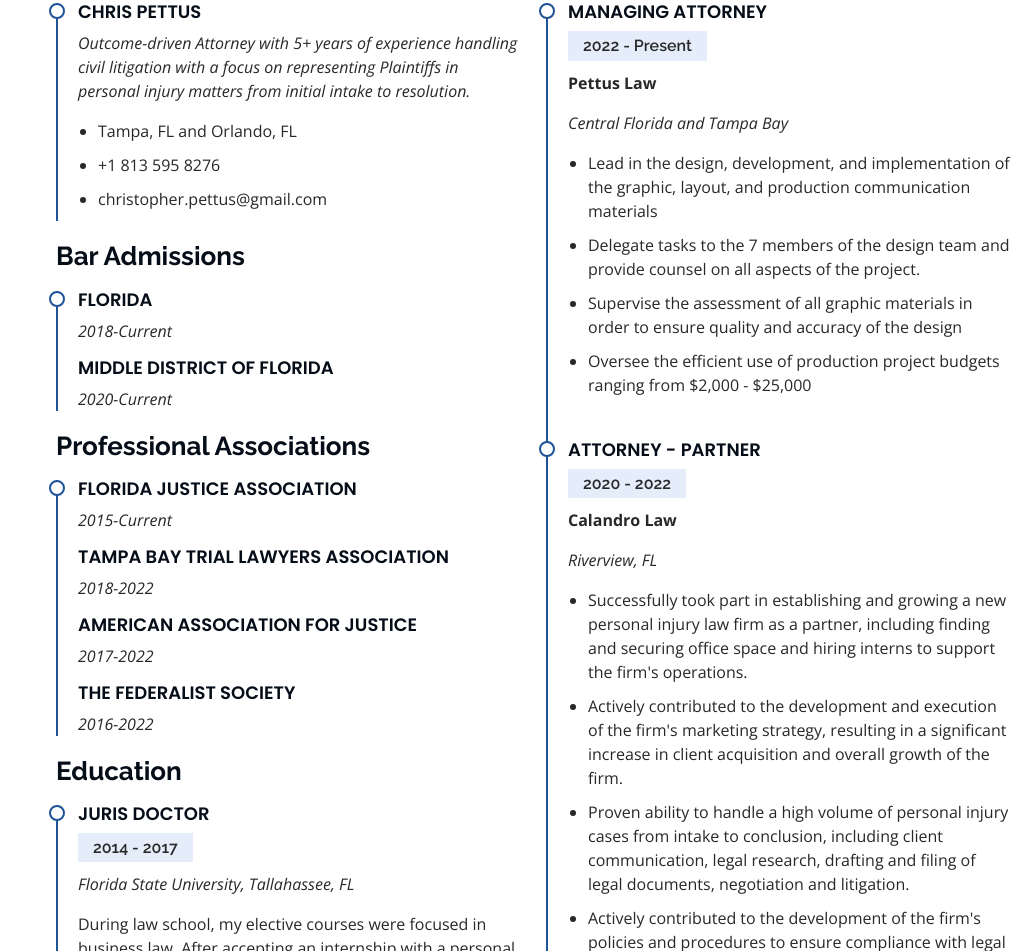
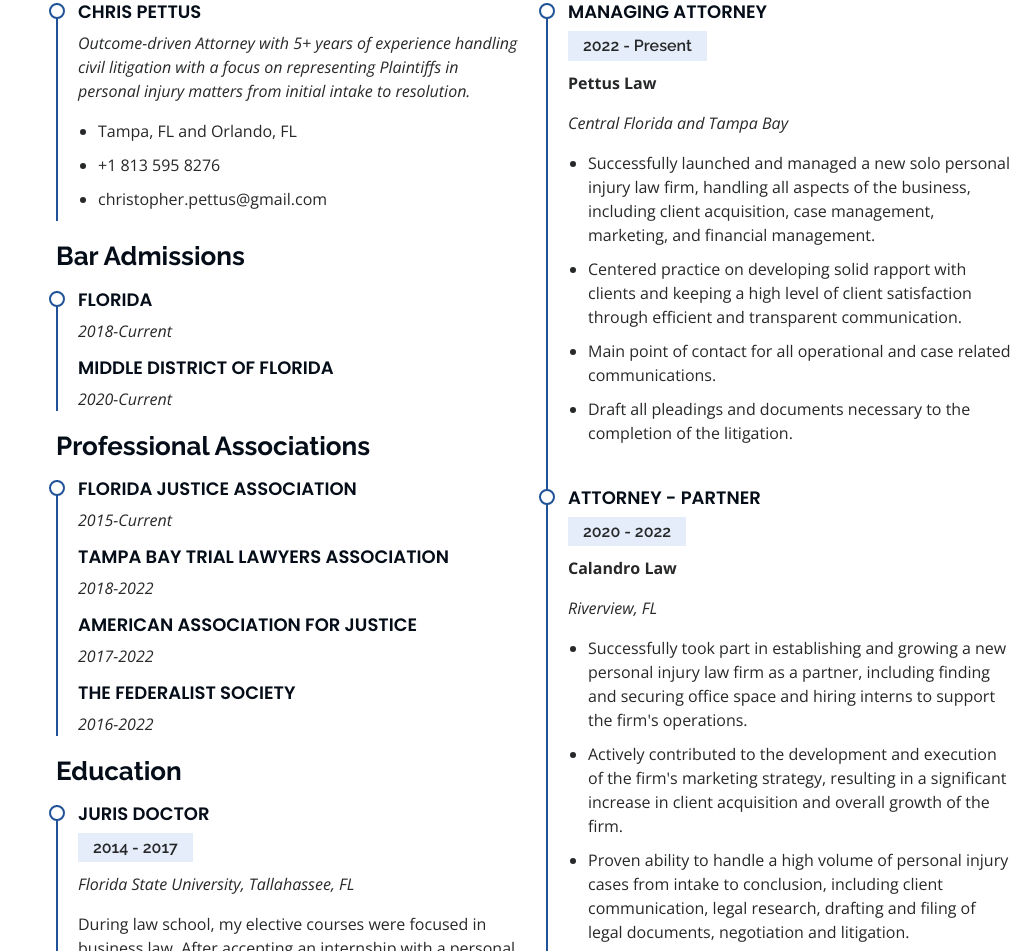
Before and after one commit to Kirmalo/kirmalo.github.io, a plain HTML site: page index.html in a window 1280 px wide. Shown: the part 2331-3282 px from the top of the page, without its empty margins (256-1280 px from the left). Drawn offline with nearby package versions, Linux system fonts and the light colour scheme.

Commit message:
Update resume Pettus Law

```diff
--- a/index.html
+++ b/index.html
@@ -311,10 +311,10 @@
               <p><strong>Pettus Law</strong></p>
               <p><em>Central Florida and Tampa Bay </em></p>
               <ul>
-                <li>Lead in the design, development, and implementation of the graphic, layout, and production communication materials</li>
-                <li>Delegate tasks to the 7 members of the design team and provide counsel on all aspects of the project. </li>
-                <li>Supervise the assessment of all graphic materials in order to ensure quality and accuracy of the design</li>
-                <li>Oversee the efficient use of production project budgets ranging from $2,000 - $25,000</li>
+                <li>Successfully launched and managed a new solo personal injury law firm, handling all aspects of the business, including client acquisition, case management, marketing, and financial management.</li>
+                <li>Centered practice on developing solid rapport with clients and keeping a high level of client satisfaction through efficient and transparent communication. </li>
+                <li>Main point of contact for all operational and case related communications.</li>
+                <li>Draft all pleadings and documents necessary to the completion of the litigation.</li>
               </ul>
             </div>
             <div class="resume-item">
```
